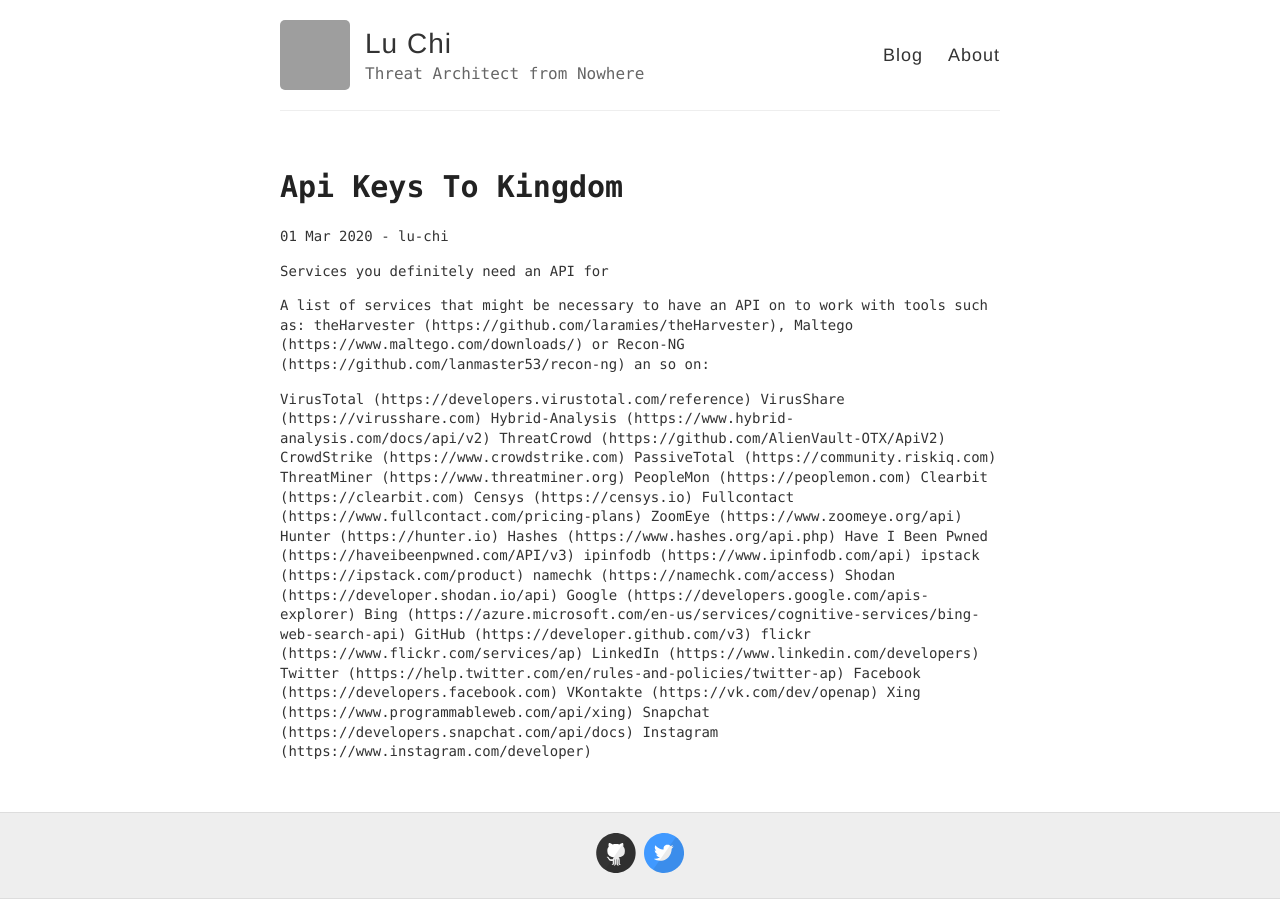
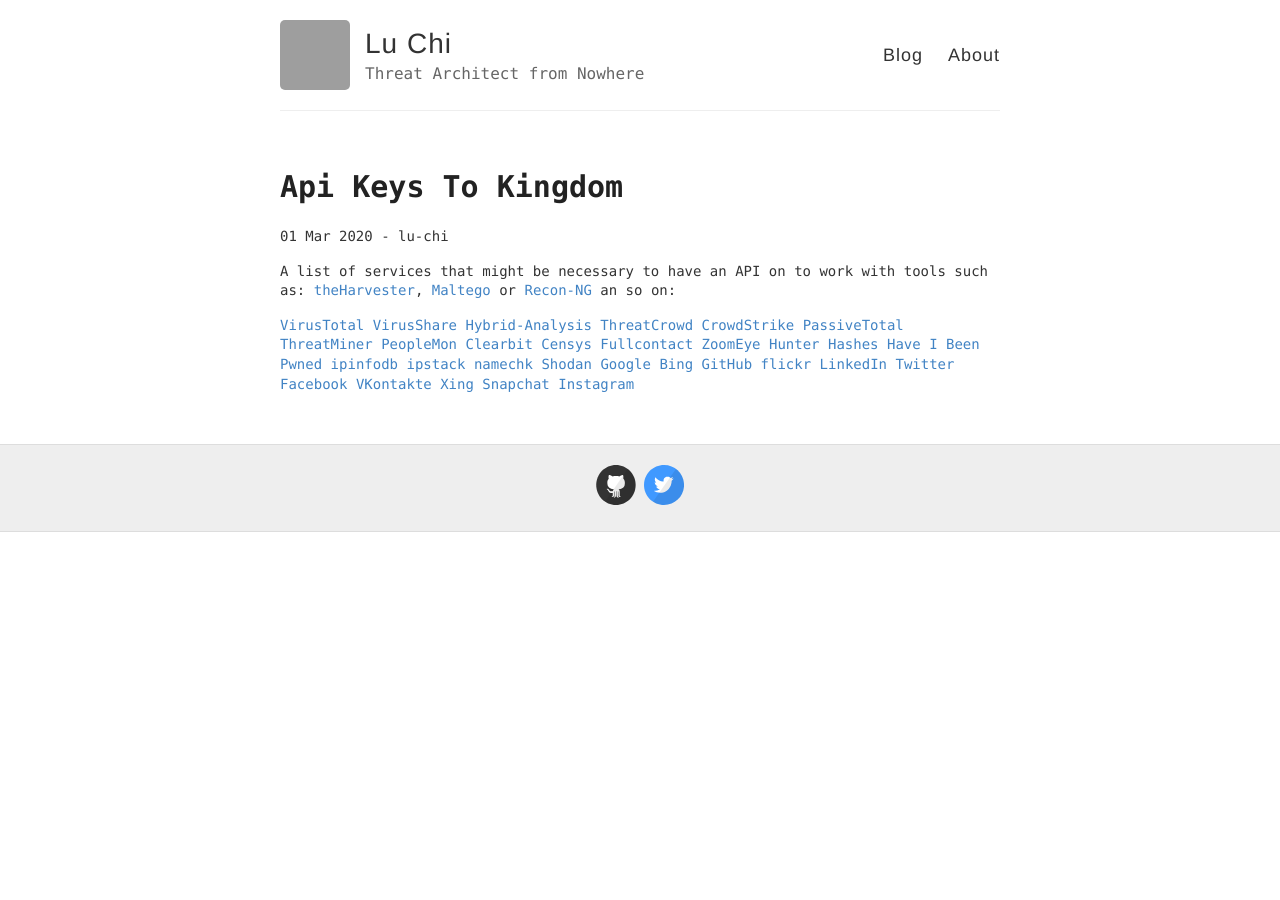
Before and after one commit to lu-chi/lu-chi.github.io, a Jekyll site: the page built from _posts/2020-3-1-API-keys-to-kingdom.md, in a window 1280 px wide. Built offline with Jekyll 4.4.1, drawn with Linux system fonts in a browser that asks for light colours; grey boxes are pictures that could not be loaded.

Commit message:
Update 2020-3-1-API-keys-to-kingdom.md

```diff
--- a/_posts/2020-3-1-API-keys-to-kingdom.md
+++ b/_posts/2020-3-1-API-keys-to-kingdom.md
@@ -2,38 +2,36 @@
 layout: post
 author: lu-chi
 ---
-Services you definitely need an API for
+A list of services that might be necessary to have an API on to work with tools such as:
+[theHarvester](https://github.com/laramies/theHarvester), [Maltego](https://www.maltego.com/downloads/) or [Recon-NG](https://github.com/lanmaster53/recon-ng) an so on:
 
-A list of services that might be necessary to have an API on to work with tools such as:
-theHarvester (https://github.com/laramies/theHarvester), Maltego (https://www.maltego.com/downloads/) or Recon-NG (https://github.com/lanmaster53/recon-ng) an so on:
-
-VirusTotal (https://developers.virustotal.com/reference)
-VirusShare (https://virusshare.com)
-Hybrid-Analysis (https://www.hybrid-analysis.com/docs/api/v2)
-ThreatCrowd (https://github.com/AlienVault-OTX/ApiV2)
-CrowdStrike (https://www.crowdstrike.com)
-PassiveTotal (https://community.riskiq.com)
-ThreatMiner (https://www.threatminer.org)
-PeopleMon (https://peoplemon.com)
-Clearbit (https://clearbit.com)
-Censys (https://censys.io)
-Fullcontact (https://www.fullcontact.com/pricing-plans)
-ZoomEye (https://www.zoomeye.org/api)
-Hunter (https://hunter.io)
-Hashes (https://www.hashes.org/api.php)
-Have I Been Pwned (https://haveibeenpwned.com/API/v3)
-ipinfodb (https://www.ipinfodb.com/api)
-ipstack (https://ipstack.com/product)
-namechk (https://namechk.com/access)
-Shodan (https://developer.shodan.io/api)
-Google (https://developers.google.com/apis-explorer)
-Bing (https://azure.microsoft.com/en-us/services/cognitive-services/bing-web-search-api)
-GitHub (https://developer.github.com/v3)
-flickr (https://www.flickr.com/services/ap)
-LinkedIn (https://www.linkedin.com/developers)
-Twitter (https://help.twitter.com/en/rules-and-policies/twitter-ap)
-Facebook (https://developers.facebook.com)
-VKontakte (https://vk.com/dev/openap)
-Xing (https://www.programmableweb.com/api/xing)
-Snapchat (https://developers.snapchat.com/api/docs)
-Instagram (https://www.instagram.com/developer)
+[VirusTotal](https://developers.virustotal.com/reference)
+[VirusShare](https://virusshare.com)
+[Hybrid-Analysis](https://www.hybrid-analysis.com/docs/api/v2)
+[ThreatCrowd](https://github.com/AlienVault-OTX/ApiV2)
+[CrowdStrike](https://www.crowdstrike.com)
+[PassiveTotal](https://community.riskiq.com)
+[ThreatMiner](https://www.threatminer.org)
+[PeopleMon](https://peoplemon.com)
+[Clearbit](https://clearbit.com)
+[Censys](https://censys.io)
+[Fullcontact](https://www.fullcontact.com/pricing-plans)
+[ZoomEye](https://www.zoomeye.org/api)
+[Hunter](https://hunter.io)
+[Hashes](https://www.hashes.org/api.php)
+[Have I Been Pwned](https://haveibeenpwned.com/API/v3)
+[ipinfodb](https://www.ipinfodb.com/api)
+[ipstack](https://ipstack.com/product)
+[namechk](https://namechk.com/access)
+[Shodan](https://developer.shodan.io/api)
+[Google](https://developers.google.com/apis-explorer)
+[Bing](https://azure.microsoft.com/en-us/services/cognitive-services/bing-web-search-api)
+[GitHub](https://developer.github.com/v3)
+[flickr](https://www.flickr.com/services/ap)
+[LinkedIn](https://www.linkedin.com/developers)
+[Twitter](https://help.twitter.com/en/rules-and-policies/twitter-ap)
+[Facebook](https://developers.facebook.com)
+[VKontakte](https://vk.com/dev/openap)
+[Xing](https://www.programmableweb.com/api/xing)
+[Snapchat](https://developers.snapchat.com/api/docs)
+[Instagram](https://www.instagram.com/developer)
```
